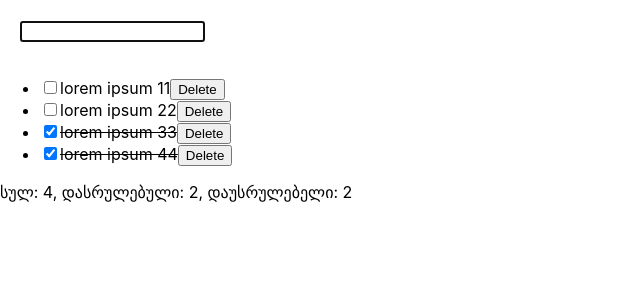
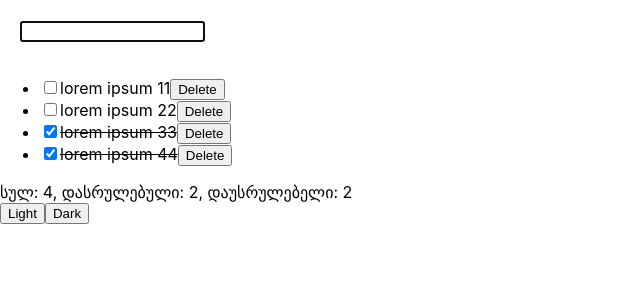
Before and after one commit to bekasturua/React-GeoLab, a React (Create React App) app: page / in a window 1280 px wide. Shown: the top 300 px of the page, without its empty margins (0-640 px from the left). Built offline with nearby package versions, Linux system fonts and the light colour scheme.

Commit message:
add useContexts

```diff
--- a/src/App.css
+++ b/src/App.css
@@ -39,3 +39,8 @@
 .completed {
   text-decoration: line-through;
 }
+
+.input-dark input {
+  background-color: black;
+  color: white;
+}
--- a/src/App.js
+++ b/src/App.js
@@ -1,19 +1,18 @@
+import { useState } from "react";
 import "./App.css";
-import Button from "./Button";
-import Counter from "./Counter";
-import { useEffect, useState } from "react";
+import ThemeContext from "./TodoApp/Compomemts/Context/ThremeContext";
 import TodoApp from "./TodoApp/TodoApp";
 
+
+
 function App() {
-  const [showCount, setShowCount] = useState(true);
+  const [theme, setTheme] = useState("dark");
 
-  return <TodoApp />;
-  // return (
-  //   <div>
-  //     {showCount && <Counter />}
-  //     <Button onClick={() => setShowCount(false)}>Hide counter</Button>
-  //   </div>
-  // );
+  return (
+    <ThemeContext.Provider value={{ theme, setTheme }}>
+      <TodoApp />
+    </ThemeContext.Provider>
+  );
 }
 
 export default App;
--- /dev/null
+++ b/src/TodoApp/Compomemts/Context/ThremeContext.js
@@ -0,0 +1,8 @@
+import { createContext } from "react";
+
+const ThemeContext = createContext({
+  theme: "",
+  setTheme: () => {},
+});
+
+export default ThemeContext;
--- /dev/null
+++ b/src/TodoApp/Compomemts/SelectTheme.js
@@ -0,0 +1,13 @@
+import { useContext } from "react";
+import ThemeContext from "./Context/ThremeContext";
+
+export default function SelectTheme() {
+  const themeContext = useContext(ThemeContext);
+
+  return (
+    <div>
+      <button onClick={() => themeContext.setTheme("light")}>Light</button>
+      <button onClick={() => themeContext.setTheme("dark")}>Dark</button>
+    </div>
+  );
+}
--- a/src/TodoApp/TodoApp.js
+++ b/src/TodoApp/TodoApp.js
@@ -1,5 +1,6 @@
 import classNames from "classnames";
 import { useEffect, useRef, useState } from "react";
+import SelectTheme from "./Compomemts/SelectTheme";
 
 const ITEMS = [
   {
@@ -97,6 +98,7 @@ function TodoApp() {
       </ul>
       სულ: {totalItem}, დასრულებული: {itemsCompleted}, დაუსრულებელი:{" "}
       {itemsNotCompleted}
+      <SelectTheme />
     </div>
   );
 }
```
Also changed, not shown: src/TodoApp/Compomemts/Input.js (+10 -6 lines).
